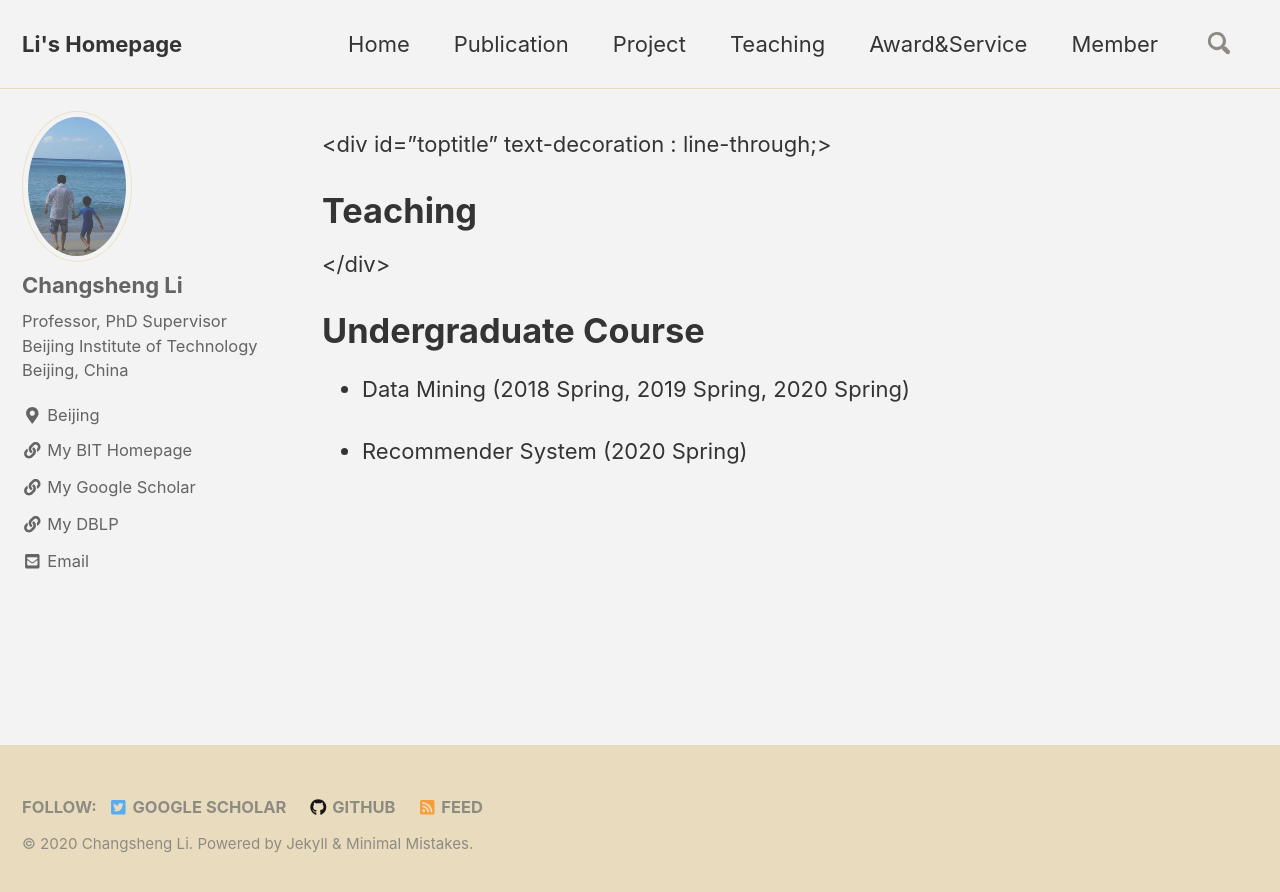
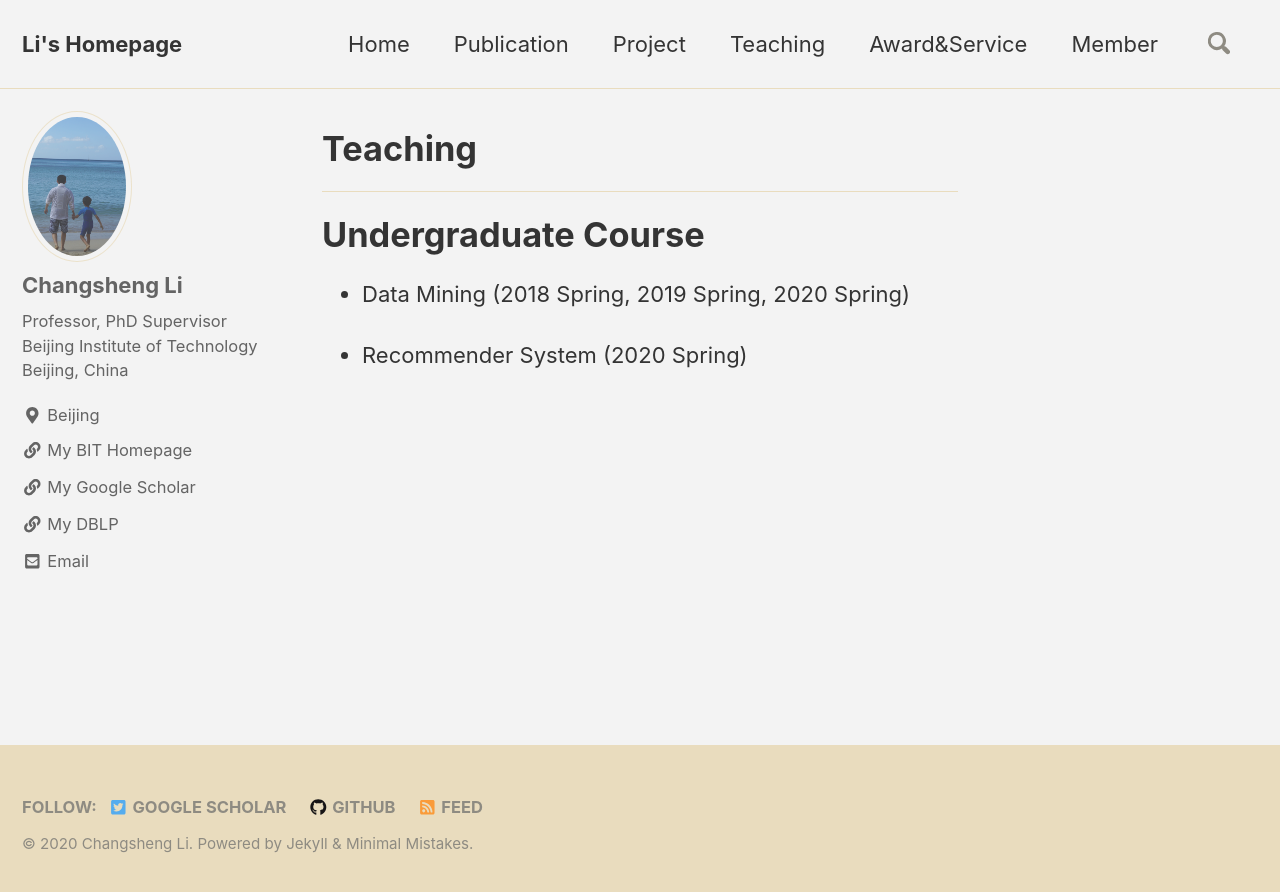
Before and after one commit to csli-bit/csli-bit.github.io, a Jekyll site: the page built from _pages/teaching.md, in a window 1280 px wide. Shown: the top 892 px of the page. Built offline with Jekyll 4.4.1, drawn with Linux system fonts in a browser that asks for light colours; nearby versions of some CDN libraries; comment, search, counter and statistics services are not loaded.

Commit message:
Update teaching.md

```diff
--- a/_pages/teaching.md
+++ b/_pages/teaching.md
@@ -4,9 +4,10 @@ author_profile: true
 permalink: /teaching/
 ---
 
-<div id="toptitle" text-decoration : line-through;>
+<div id="toptitle" >
 <h1>Teaching</h1>
 </div>
+<hr>
 <h1>Undergraduate Course</h1>
   <ul>
 <li><p>Data Mining (2018 Spring, 2019 Spring, 2020 Spring)</p>
```
